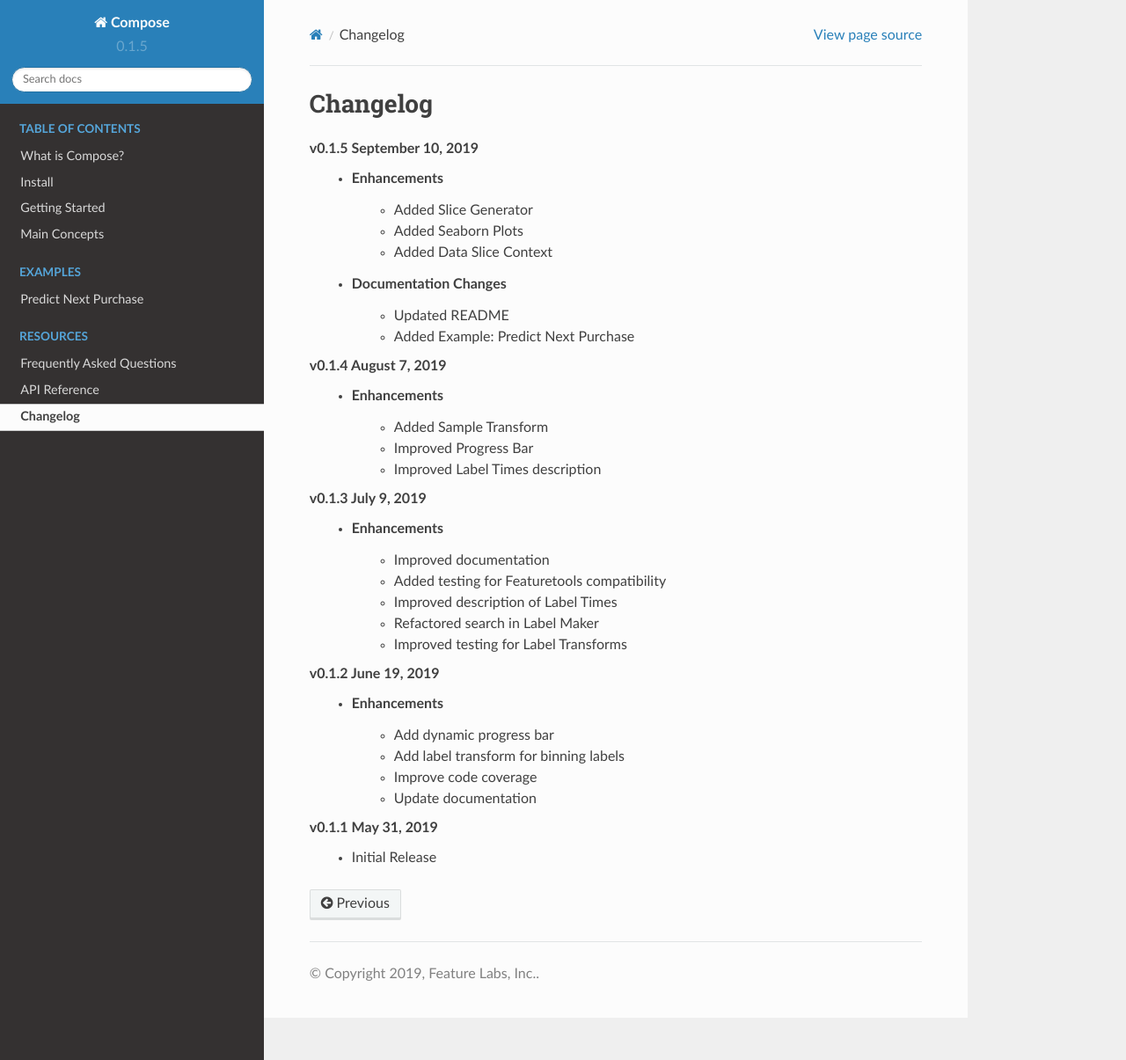
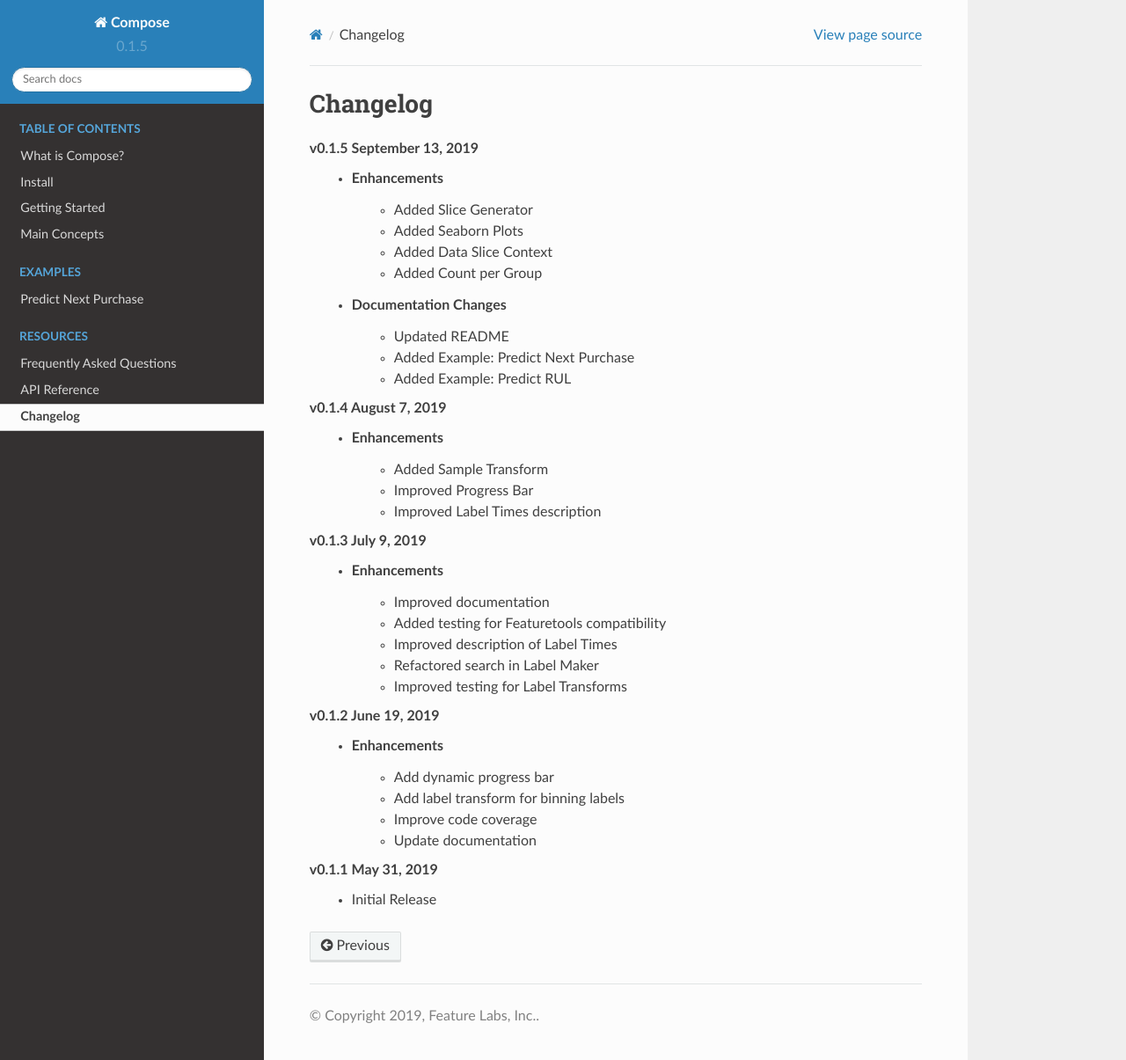
Before and after one commit to alteryx/compose, a Sphinx documentation site: the page built from docs/source/changelog.rst, in a window 1280 px wide and 1205 px high. Shown: the whole window at 88% size. Built offline with Sphinx 7.4.7 and the Read the Docs theme 2.0.0, drawn with Linux system fonts in a browser that asks for light colours; comment, search, counter and statistics services are not loaded.

Commit message:
update changelog

```diff
--- a/docs/source/changelog.rst
+++ b/docs/source/changelog.rst
@@ -2,14 +2,16 @@
 Changelog
 =========
 
-**v0.1.5** September 10, 2019
+**v0.1.5** September 13, 2019
     * Enhancements
         * Added Slice Generator
         * Added Seaborn Plots
         * Added Data Slice Context
+        * Added Count per Group
     * Documentation Changes
         * Updated README
         * Added Example: Predict Next Purchase
+        * Added Example: Predict RUL
 
 **v0.1.4** August 7, 2019
     * Enhancements
```
